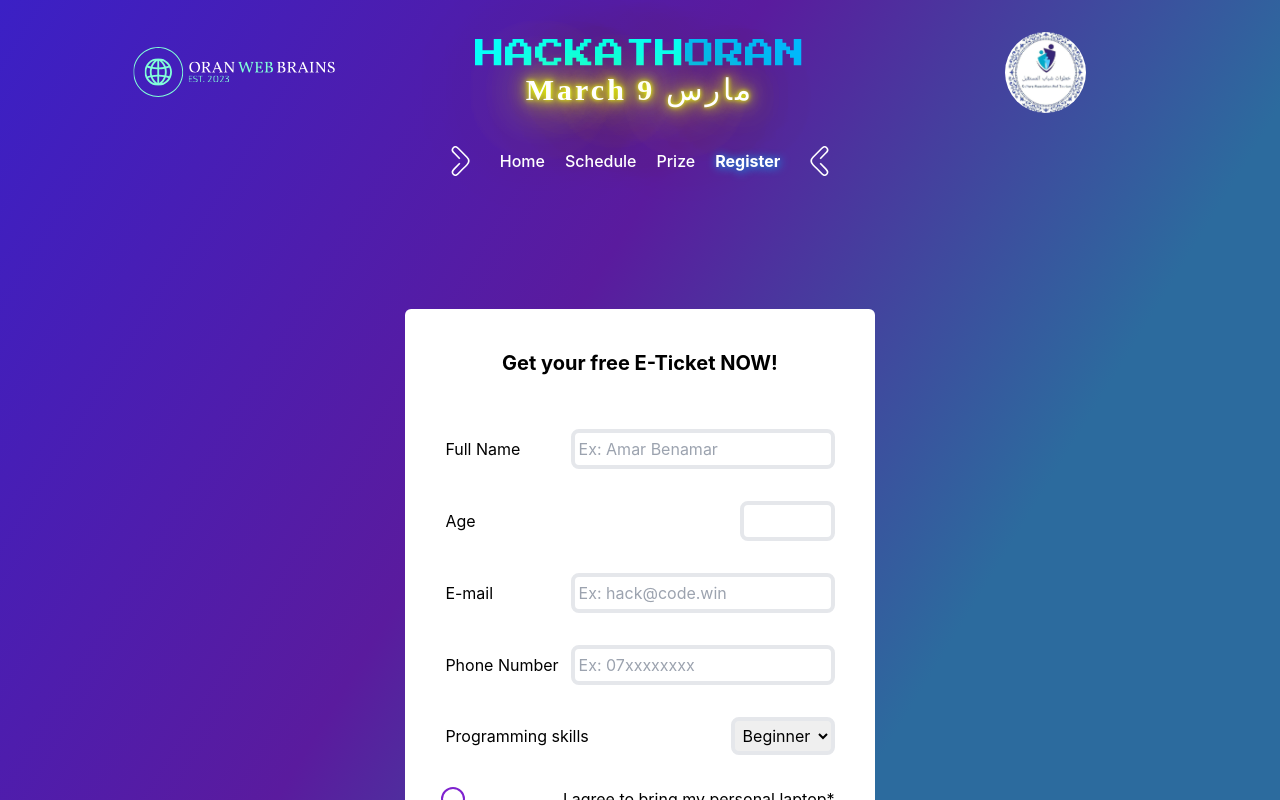
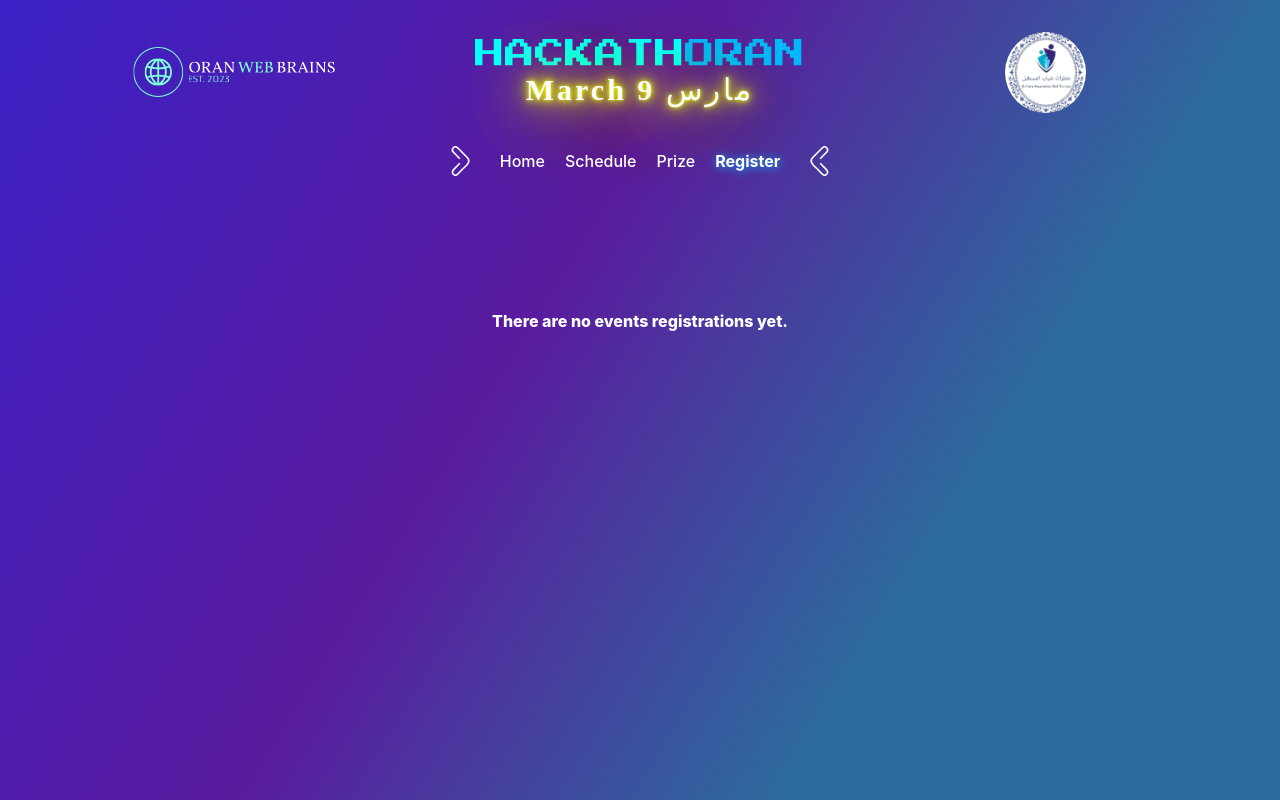
Before and after one commit to kessas-youssef/hackathoran-2024, a React (Vite) app: page /register in a window 1280 px wide. Shown: the top 800 px of the page. Built offline with nearby package versions, Linux system fonts and the light colour scheme; a web font is replaced by a local one.

Commit message:
Deactivated registrations

```diff
--- a/src/Pages/Form.jsx
+++ b/src/Pages/Form.jsx
@@ -37,6 +37,8 @@
     const dateHandler = () => dispatch({ type: 'date', nextVal: new Date() })
 
     return (
+        <h1 className='font-extrabold text-white'>There are no events registrations yet.</h1>
+        ||
         !response.submit
         &&
         <form action="POST" onSubmit={formSubmitHandler} className={`bg-white flex flex-col justify-center items-center space-y-8 p-10 rounded-md`}>
```
